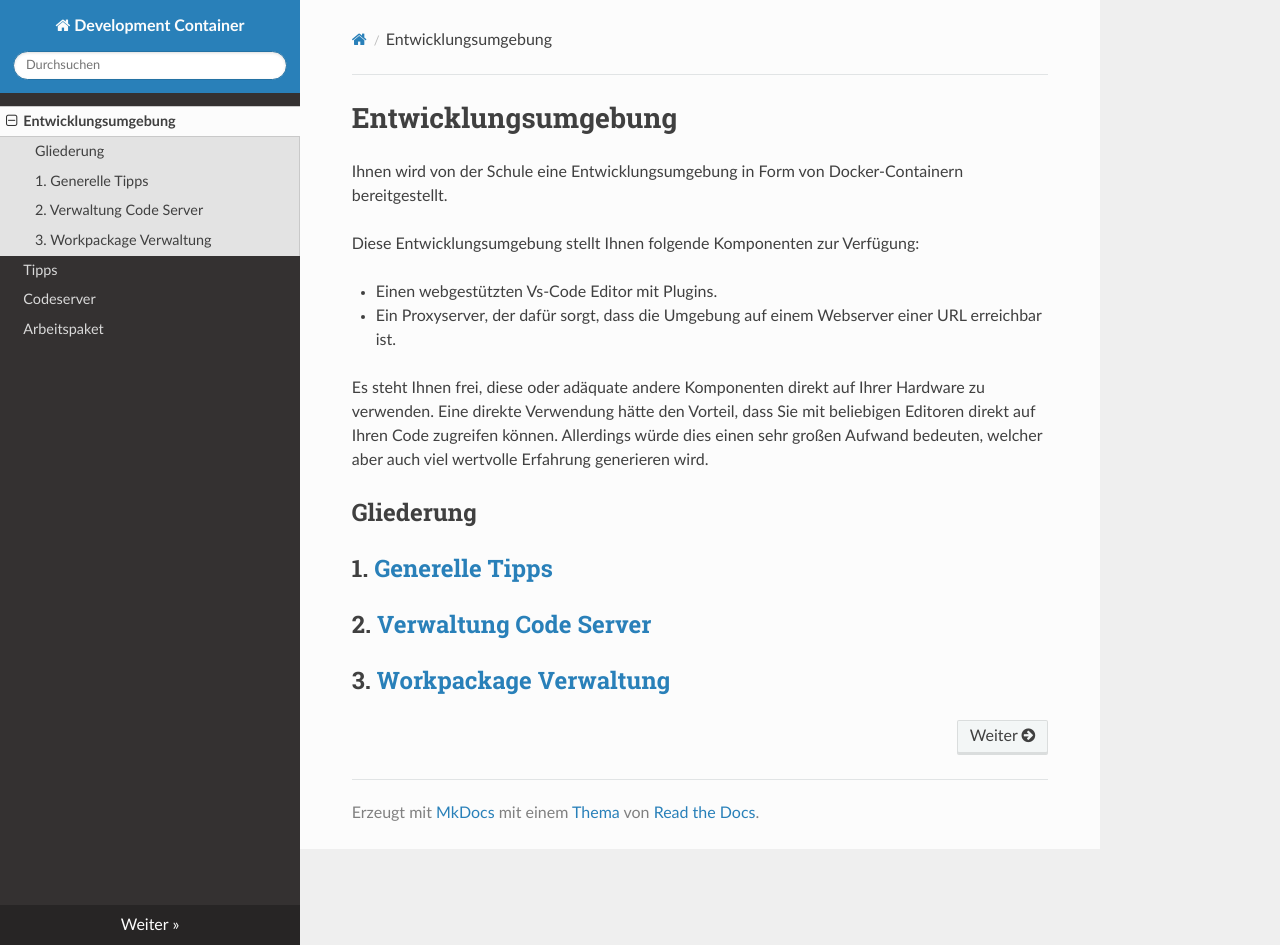
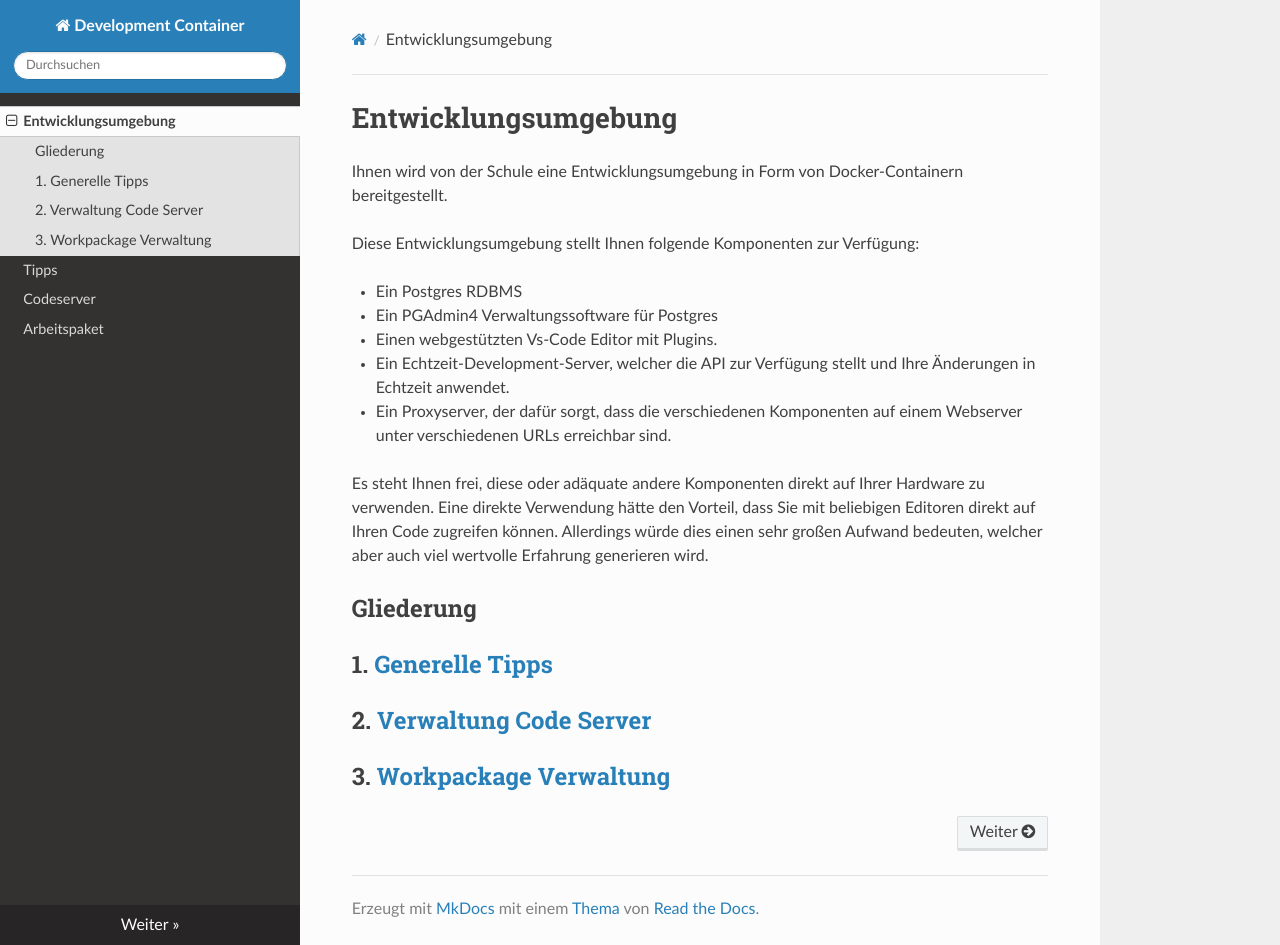
Before and after one commit to hifigraz/code_server_runner, an MkDocs documentation site: the page built from doc/docs/index.md, in a window 1280 px wide and 945 px high. Built offline with MkDocs 1.6.1, drawn with Linux system fonts in a browser that asks for light colours; nearby versions of some CDN libraries.

Commit message:
redo mistake
Added details about the real-time development server and updated proxy server description.

```diff
--- a/doc/docs/index.md
+++ b/doc/docs/index.md
@@ -4,9 +4,18 @@ Ihnen wird von der Schule eine Entwicklungsumgebung in Form von Docker-Container
 
 Diese Entwicklungsumgebung stellt Ihnen folgende Komponenten zur Verfügung:
 
+
+
+- Ein Postgres RDBMS
+
+- Ein PGAdmin4 Verwaltungssoftware für Postgres
+
 - Einen webgestützten Vs-Code Editor mit Plugins.
 
-- Ein Proxyserver, der dafür sorgt, dass die Umgebung auf einem Webserver einer URL erreichbar ist.
+- Ein Echtzeit-Development-Server, welcher die API zur Verfügung stellt und Ihre Änderungen in Echtzeit anwendet.
+
+- Ein Proxyserver, der dafür sorgt, dass die verschiedenen Komponenten auf einem Webserver unter verschiedenen URLs erreichbar sind.
+
 
 Es steht Ihnen frei, diese oder adäquate andere Komponenten direkt auf Ihrer Hardware zu verwenden. Eine direkte Verwendung hätte den Vorteil, dass Sie mit beliebigen Editoren direkt auf Ihren Code zugreifen können. Allerdings würde dies einen sehr großen Aufwand bedeuten, welcher aber auch viel wertvolle Erfahrung generieren wird.
 
```
